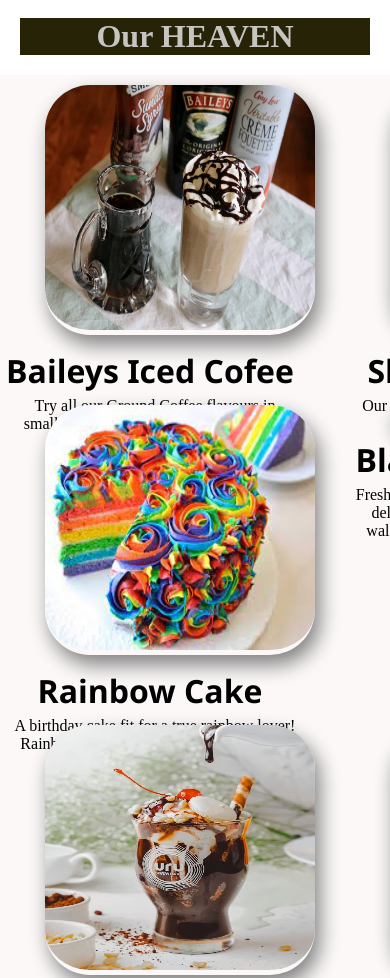
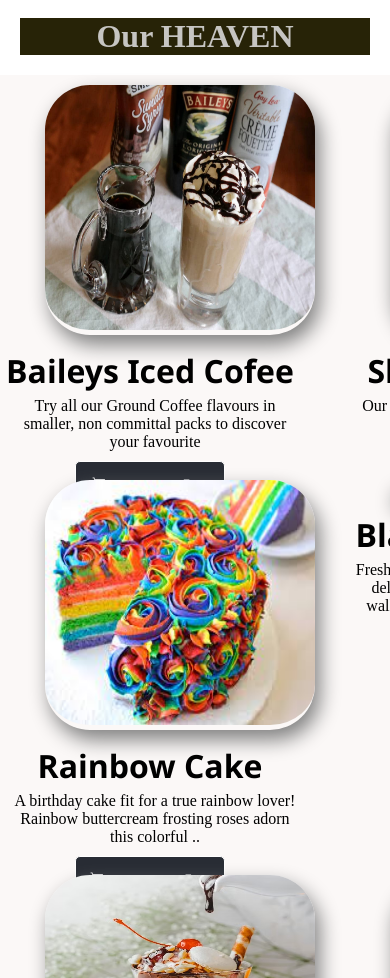
Before and after one commit to Ayushkumar0503/cafe_shop, a website: page index.html in a window 390 px wide. Shown: the part 846-1824 px from the top of the page. Drawn offline with nearby package versions, Linux system fonts and the light colour scheme.

Commit message:
Update index.html

```diff
--- a/index.html
+++ b/index.html
@@ -248,8 +248,9 @@
 
         .booking {
             width: 300px;
-            height: 320px;
+            height: 350px;
             margin-right: 45px;
+            margin-bottom:45px;
         }
 
         .images {
```
